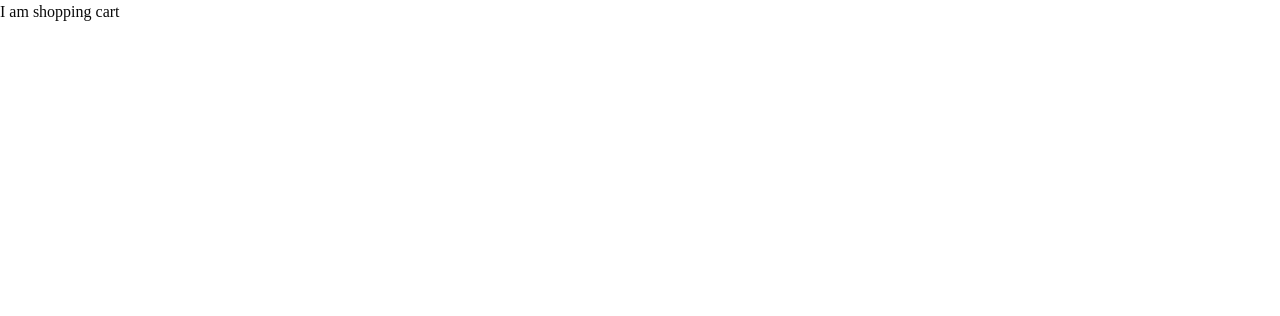
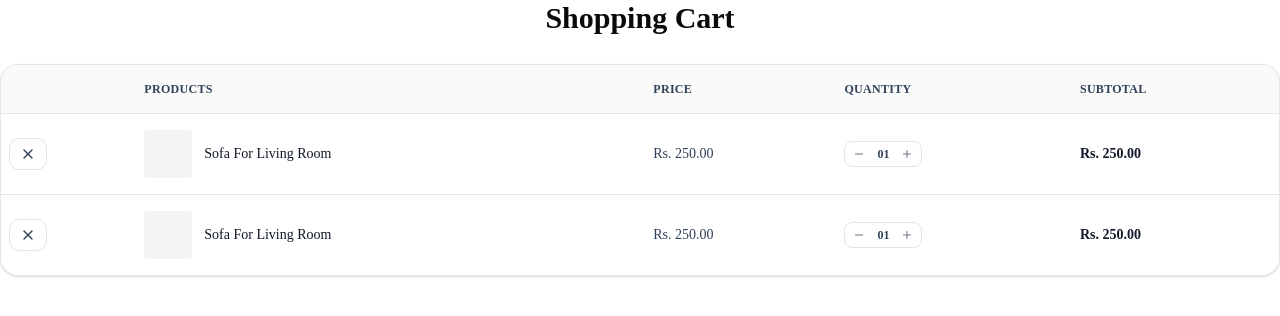
Before and after one commit to Saheel-Mahzz/Ecommerce-Dashboard, a Next.js app: page /shopping-cart in a window 1280 px wide. Shown: the top 316 px of the page. Built offline with nearby package versions, Linux system fonts and the light colour scheme.

Commit message:
feat: implemented the shopping cart table

```diff
--- /dev/null
+++ b/modules/shoppingCart/components/cartTable.tsx
@@ -0,0 +1,97 @@
+"use client";
+
+import { List } from "@/components/list";
+import { IColumn } from "@/components/list/types/columns";
+import { Button } from "@/components/ui/button";
+import { useCartStore } from "@/stores/useCartStore";
+import { Minus, Plus, X } from "lucide-react";
+
+export type ICartItem = {
+  id: string;
+  name: string;
+  image: string;
+  price: number;
+  quantity: number;
+};
+
+export default function CartTable() {
+  const { removeProduct } = useCartStore();
+  const cartColumns: IColumn<ICartItem>[] = [
+    {
+      header: "",
+      accessorKey: "",
+      cell: (row) => (
+        <Button
+          variant="outline"
+          className="cursor-pointer"
+          onClick={() => removeProduct?.(row)}
+        >
+          <X className="h-4 w-4" />
+        </Button>
+      ),
+    },
+    {
+      header: "Products",
+      accessorKey: "",
+      cell: (row) => (
+        <div className="flex items-center gap-3">
+          <div className="h-12 w-12 bg-gray-100 rounded overflow-hidden"></div>
+          <span className="font-medium text-gray-900">{row.name}</span>
+        </div>
+      ),
+    },
+    {
+      header: "Price",
+      accessorKey: "",
+      cell: (row) => `Rs. ${row.price.toFixed(2)}`,
+    },
+    {
+      header: "Quantity",
+      accessorKey: "",
+      cell: (row) => (
+        <div className="flex items-center border rounded-md w-max px-2 py-1 gap-3">
+          <button className="text-gray-500 hover:text-black">
+            <Minus className="h-3 w-3" />
+          </button>
+          <span className="text-xs font-semibold">
+            {String(row.quantity).padStart(2, "0")}
+          </span>
+          <button className="text-gray-500 hover:text-black">
+            <Plus className="h-3 w-3" />
+          </button>
+        </div>
+      ),
+    },
+    {
+      header: "Subtotal",
+      accessorKey: "",
+      cell: (row) => (
+        <span className="font-semibold text-gray-900">
+          Rs. {(row.price * row.quantity).toFixed(2)}
+        </span>
+      ),
+    },
+  ];
+  const sampleCartData = [
+    {
+      id: "1",
+      name: "Sofa For Living Room",
+      image: "/placeholder.jpg",
+      price: 250,
+      quantity: 1,
+    },
+    {
+      id: "2",
+      name: "Sofa For Living Room",
+      image: "/placeholder.jpg",
+      price: 250,
+      quantity: 1,
+    },
+  ];
+  return (
+    <div className="max-w-7xl mx-auto w-full">
+      <h2 className="text-3xl font-bold text-center">Shopping Cart</h2>
+      <List columns={cartColumns} rows={sampleCartData} />
+    </div>
+  );
+}
--- a/modules/shoppingCart/index.tsx
+++ b/modules/shoppingCart/index.tsx
@@ -1,5 +1,6 @@
 import React from "react";
+import CartTable from "./components/cartTable";
 
 export default function ShoppingCart() {
-  return <div>I am shopping cart</div>;
+  return <CartTable />;
 }
--- a/stores/useCartStore.ts
+++ b/stores/useCartStore.ts
@@ -10,25 +10,19 @@ interface ShoppingCart {
   total?: () => number;
 }
 
-export const useCardStore = create<ShoppingCart>((set, get) => ({
+export const useCartStore = create<ShoppingCart>((set, get) => ({
   products: [],
   addProduct: (product) =>
     set((state) => ({
       products: [...state.products, product],
     })),
-  // removeProduct:(product)=>set((state)=>({
-  //     const productId = product._id
-  //     const newProductList = state.products.filter((prod) => prod._id !== productId),
-  //     products:[...newProductList]
-  // }))
+
   removeProduct: (product) =>
     set((state) => ({
       products: state.products.filter((prod) => prod._id !== product._id),
     })),
+
   getAllProducts: () => get().products,
-  //   total: get().products.reduce((acc, curr) => {
-  //     return acc + Number(curr[price] || 0);
-  //   }, 0),
 
   total: () =>
     get().products.reduce((acc, curr) => acc + (Number(curr.price) || 0), 0),
```
